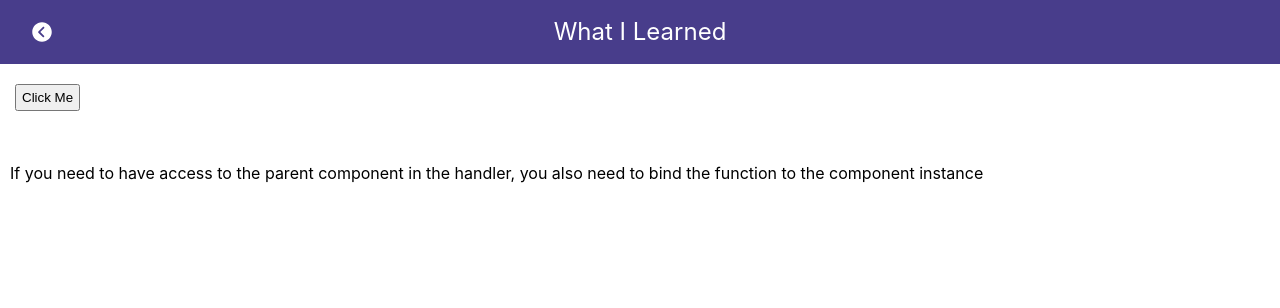
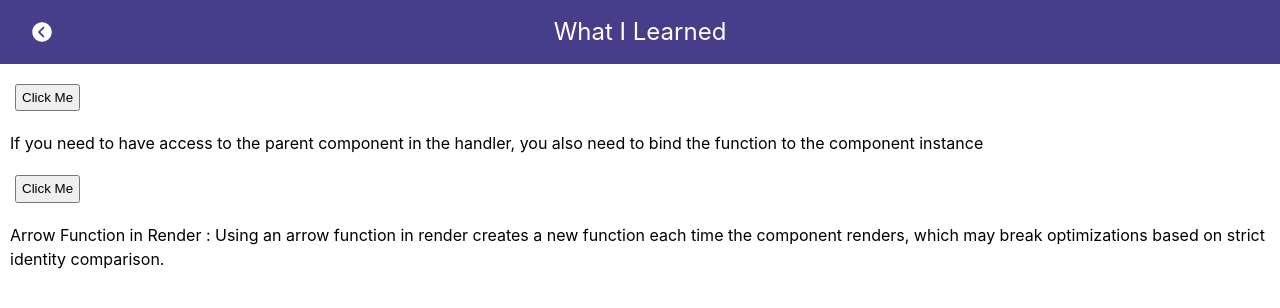
Before and after one commit to saebomp/todayilearned, a React (Create React App) app: page /bind in a window 1280 px wide. Shown: the top 308 px of the page. Built offline with nearby package versions, Linux system fonts and the light colour scheme.

Commit message:
fix : add arrow func in render

```diff
--- a/src/components/Bind.js
+++ b/src/components/Bind.js
@@ -10,7 +10,7 @@ const styles = {
     marginLeft:'5px'
   },
   marTop:{
-    marginTop:'50px'
+    marginTop:'20px'
   }
 }
 
@@ -18,19 +18,26 @@ export default class Bind extends Component {
   constructor(props) {
     super(props);
     this.state = {
-      title:'Click Me'
+      title:'Click Me',
+      title2:'Click Me'
     }
     this.handleClick = this.handleClick.bind(this);
   }
   handleClick() {
     this.setState({title:'Clicked'})
   }
+  handleClick2() {
+    this.setState({title2:'Clicked'})
+  }
   render() {
     return (
       <div style={styles.mar}>
         <button style={styles.btn} onClick={this.handleClick}>{this.state.title}</button>
         <p style={styles.marTop}>If you need to have access to the parent component in the handler, you also need to bind the function to the component instance</p>
-        <p></p>
+        <p style={styles.marTop}>
+          <button style={styles.btn} onClick={() => this.handleClick2()}>{this.state.title2}</button>
+        </p>
+        <p style={styles.marTop}>Arrow Function in Render : Using an arrow function in render creates a new function each time the component renders, which may break optimizations based on strict identity comparison.</p>
       </div>
     )
   }
```
